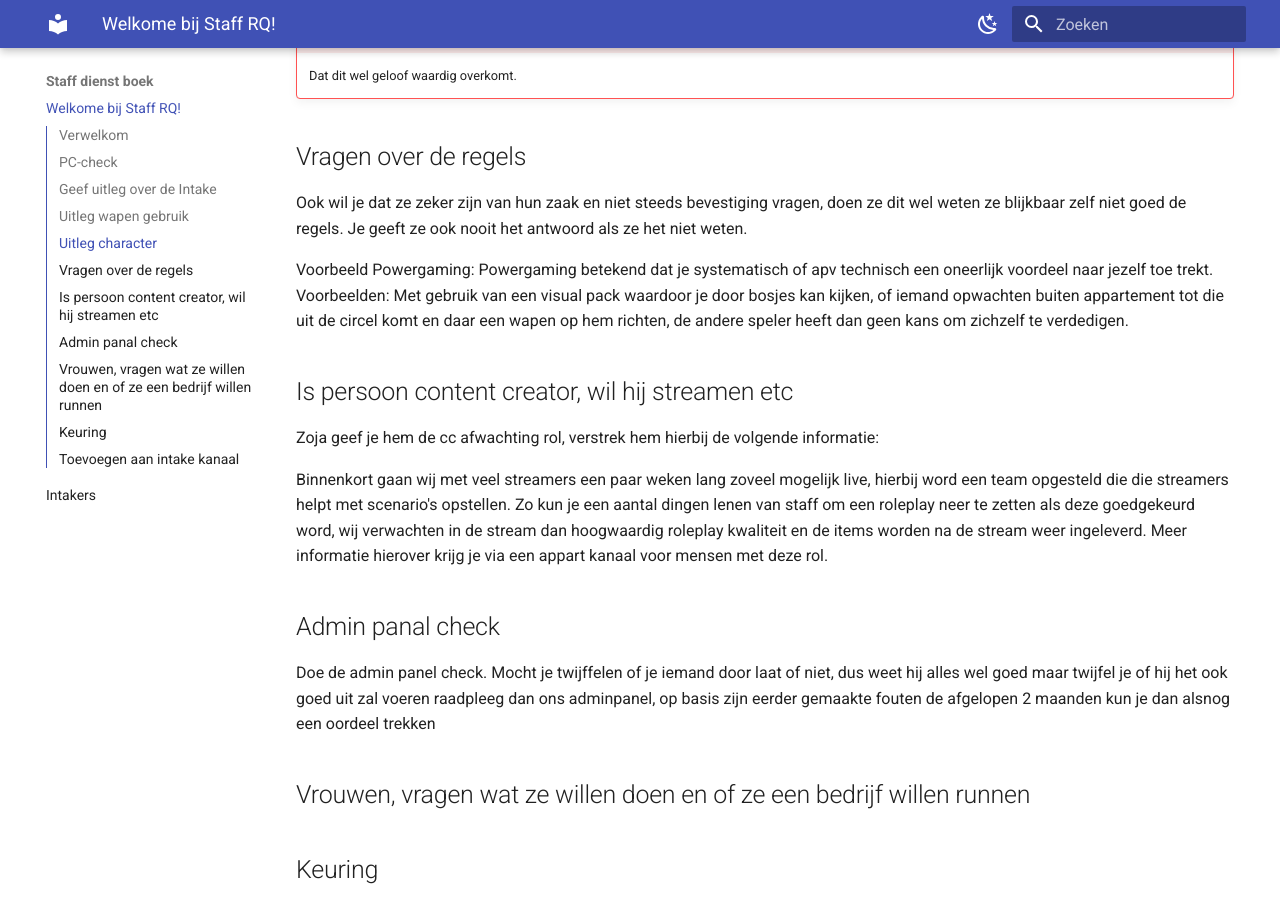
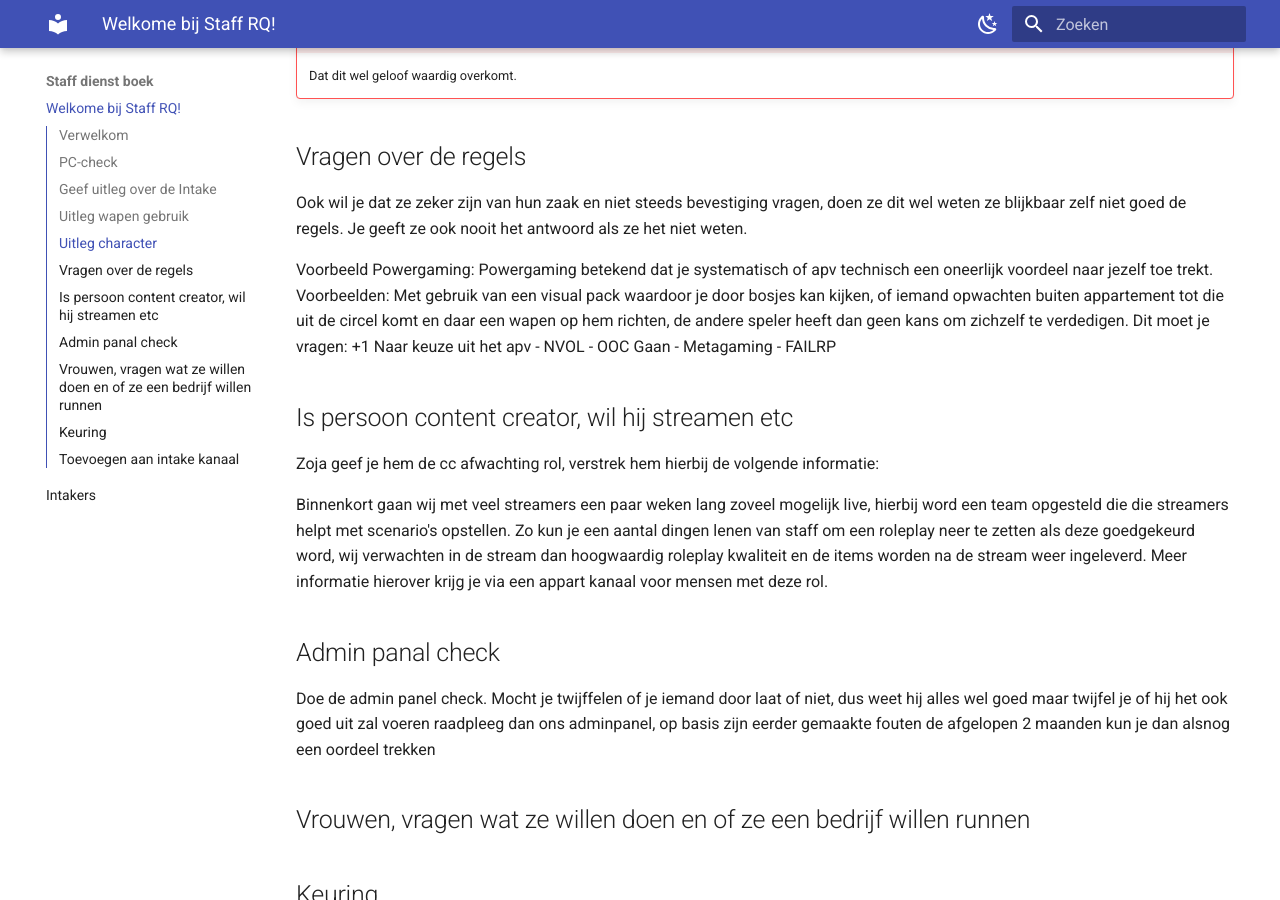
Before and after one commit to rqniels/Staff, an MkDocs documentation site: the page built from docs/index.md, in a window 1280 px wide and 900 px high, scrolled down 2122 px. Built offline with MkDocs 1.6.1 and Material for MkDocs 9.7.7, drawn with Linux system fonts in a browser that asks for light colours.

Commit message:
Update 3,2

```diff
--- a/docs/index.md
+++ b/docs/index.md
@@ -49,6 +49,11 @@ Je geeft ze ook nooit het antwoord als ze het niet weten.
 Voorbeeld Powergaming:
 Powergaming betekend dat je systematisch of apv technisch een oneerlijk voordeel naar jezelf toe trekt.
 Voorbeelden: Met gebruik van een visual pack waardoor je door bosjes kan kijken, of iemand opwachten buiten appartement tot die uit de circel komt en daar een wapen op hem richten, de andere speler heeft dan geen kans om zichzelf te verdedigen.
+Dit moet je vragen: +1 Naar keuze uit het apv
+- NVOL
+- OOC Gaan
+- Metagaming
+- FAILRP
 ## Is persoon content creator, wil hij streamen etc
 Zoja geef je hem de cc afwachting rol, verstrek hem hierbij de volgende informatie:
 
```
